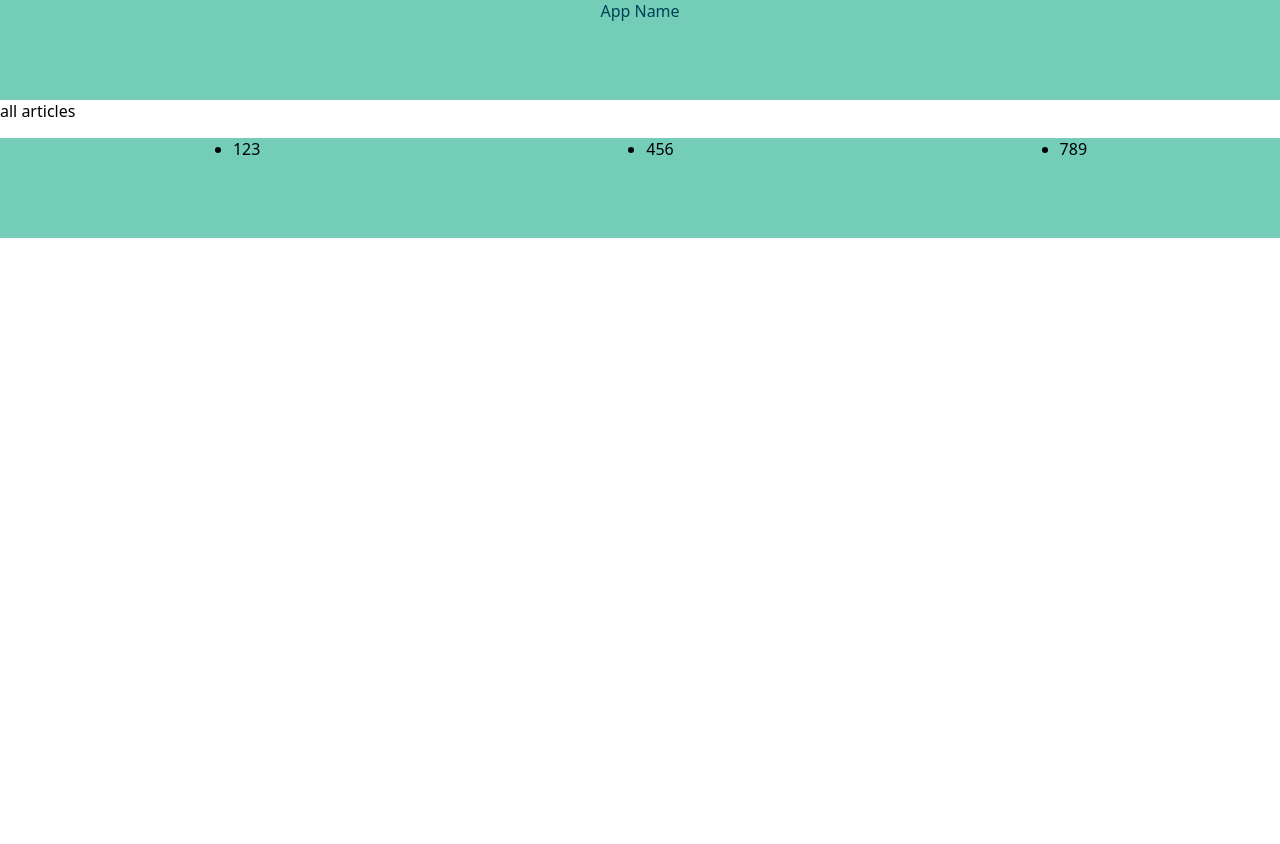
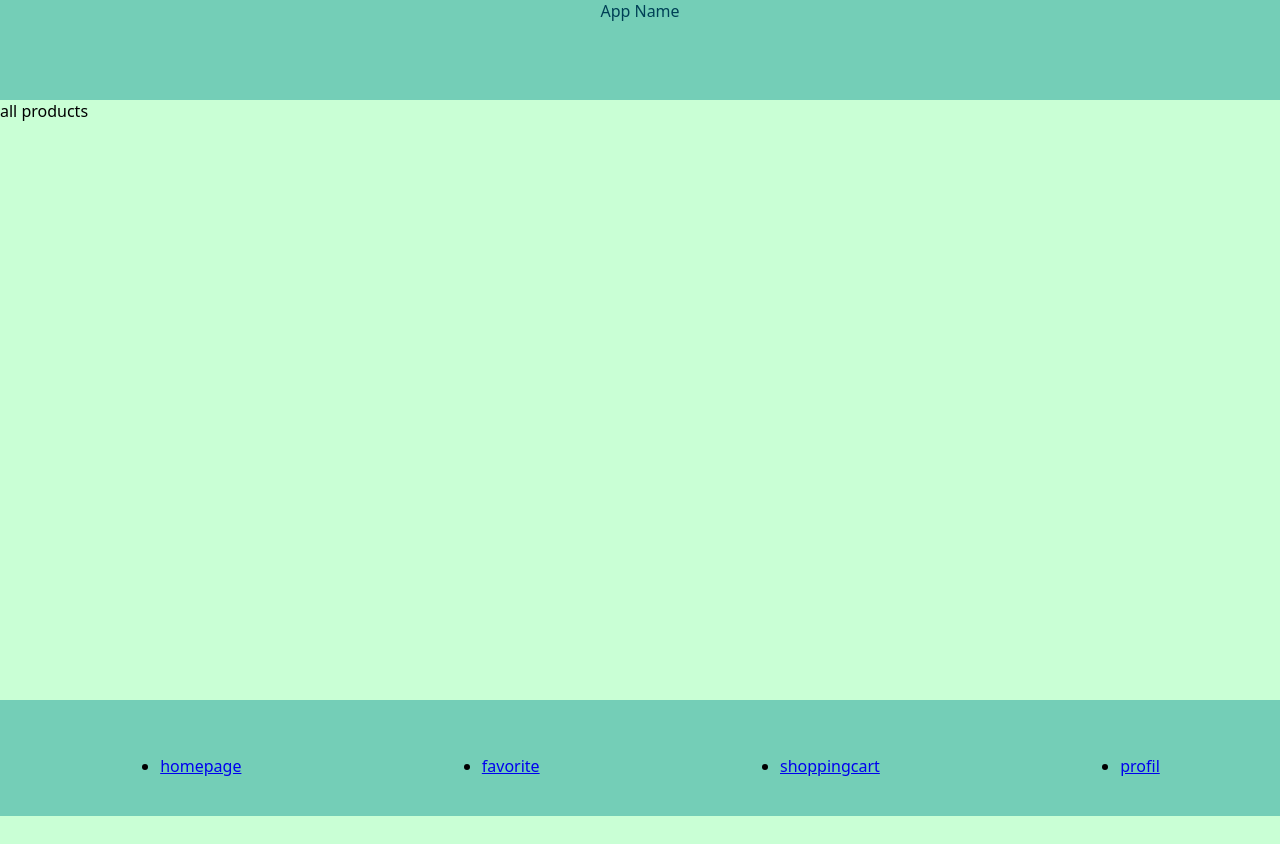
Before and after one commit to TammyChen21/Capstone-demo, a Next.js app: page / in a window 1280 px wide. Before the commit the page ends 800 px from the top, so only its background shows below. Built offline with nearby package versions, Linux system fonts and the light colour scheme.

Commit message:
styled heading, app container, navbar in Layout component

```diff
--- a/components/Heading/index.js
+++ b/components/Heading/index.js
@@ -1,17 +1,12 @@
 import React from "react";
 import styled from "styled-components";
 
-const StyledHeading = styled.div`
-  height: 100px;
-  background-color: #74ceb7;
-  color: #004056;
-  text-align: center;
-`;
+
 
 export default function Heading() {
   return (
     <>
-      <StyledHeading>App Name</StyledHeading>
+
     </>
   );
 }
--- a/components/Layout/index.js
+++ b/components/Layout/index.js
@@ -1,12 +1,45 @@
+import React from "react";
 import styled from "styled-components";
+import Navigation from "../Navigation";
 
+export default function Layout({ children }) {
+  return (
+    <StyledAppContainer>
+      <StyledHeading>App Name</StyledHeading>
+      <StyledProducts>all products</StyledProducts>
+      <StyledNav>
+        <Navigation />
+      </StyledNav>
+    </StyledAppContainer>
+  );
+}
+
+const StyledAppContainer = styled.div`
+  position:relative
+    `;
+
+const StyledHeading = styled.div`
+  height: 100px;
+  background-color: #74ceb7;
+  color: #004056;
+  text-align: center;
+`;
+
+const StyledProducts = styled.div`
+  background-color: #c9ffd5;
+  height: 744px;
+`;
+
+const StyledNav = styled.nav`
+  height: 100px;
+  background-color: #74ceb7;
+  bottom: 0;
+  position: fixed;
+  width: 100%;
+`;
 
 // Styled the homepage
-const StyledAppContainer=styled.div`
-display:flex;
-flex-direction:column
 
-`
 // Styled the heading of homepage
 
 // Styled the main part (products)
--- a/components/Navigation/index.js
+++ b/components/Navigation/index.js
@@ -1,22 +1,33 @@
 import React from "react";
-import styled from "styled-components";
+import styled from "styled-components"
+import Link from "next/link";
 
-const StyledNavigation = styled.ul`
-  height: 100px;
+const StyledList = styled.ul`
   display: flex;
   justify-content: space-around;
+  height: 100px;
+  align-items: center;
   background-color: #74ceb7;
 `;
-const StyledNavigationItem = styled.li``;
+const StyledListItem = styled.li``;
 
 export default function Navigation() {
   return (
     <>
-      <StyledNavigation>
-        <StyledNavigationItem>123</StyledNavigationItem>
-        <StyledNavigationItem>456</StyledNavigationItem>
-        <StyledNavigationItem>789</StyledNavigationItem>
-      </StyledNavigation>
+      <StyledList>
+        <StyledListItem>
+          <Link href="/">homepage</Link>
+        </StyledListItem>
+        <StyledListItem>
+          <Link href="/art-pieces">favorite</Link>
+        </StyledListItem>
+        <StyledListItem>
+          <Link href="#">shoppingcart</Link>
+        </StyledListItem>
+        <StyledListItem>
+          <Link href="#">profil</Link>
+        </StyledListItem>
+      </StyledList>
     </>
   );
 }
--- a/components/Products/Product.js
+++ b/components/Products/Product.js
@@ -1,5 +1,4 @@
-import React from 'react';
-
+import React from "react";
 
 // Component for each product
 const Product = () => {
@@ -8,6 +7,7 @@ const Product = () => {
       <img src="../public/img/beispielsfoto.png" alt="photo"></img>
       <h2>Title</h2>
       <h4>description</h4>
+      <h4>Price</h4>
     </div>
   );
 };
--- a/components/Products/Products.js
+++ b/components/Products/Products.js
@@ -1,4 +1,6 @@
 import React from "react";
+import styled from "styled-components";
+
 
 //Component for all Products
 const Products = () => {
--- a/pages/index.js
+++ b/pages/index.js
@@ -1,13 +1,16 @@
 import Heading from "../components/Heading";
 import Products from "../components/Products/Products";
 import Navigation from "../components/Navigation";
+import Layout from "../components/Layout";
 
 export default function HomePage() {
   return (
-    <div>
-      <Heading />
-      <Products />
-      <Navigation />
-    </div>
+    <>
+      <Layout>
+        <Heading />
+       <Products />
+        <Navigation />
+      </Layout>
+    </>
   );
 }
```
Lines whose indentation alone changed are shown as unchanged.
